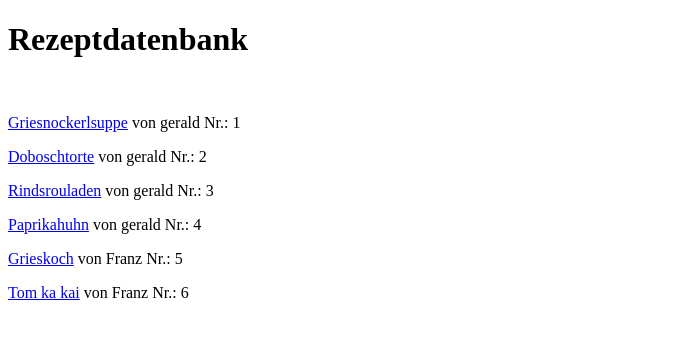
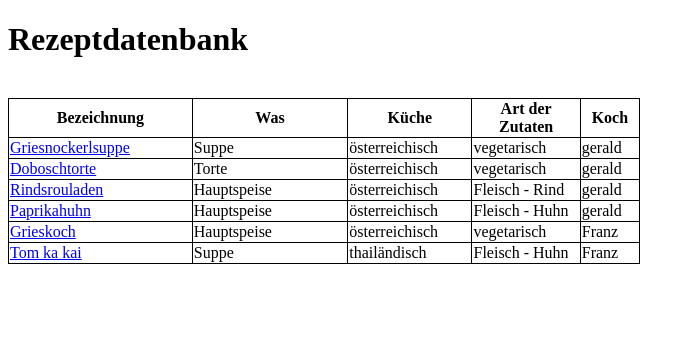
Before and after one commit to Gergerman/rdb-fuer-pa, a Django app: template templates/list.html in a window 1280 px wide. Shown: the part 26-365 px from the top of the page, without its empty margins (0-695 px from the left). Run offline with Django 3.2, Linux system fonts and the light colour scheme; the template is opened without the code that fills it: values that come from a table or form of the project are taken from there, others are empty; data comes from the database, SQL or seed files in the repository; both versions use the stored data as it was after the commit.

Commit message:
Tabellenanzeige

```diff
--- a/templates/list.html
+++ b/templates/list.html
@@ -3,10 +3,32 @@
 
 {% block content %}
 
+<style>
+    table, th, td {
+      border: 1px solid black;
+      border-collapse: collapse;
+    }
+</style>
+
+<table style="width:50%">
+    <tr>
+        <th style="width:15%">Bezeichnung</th>
+        <th style="width:15%">Was</th>
+        <th style="width:8%">Küche</th>
+        <th style="width:8%">Art der Zutaten</th>
+        <th style="width:4%">Koch</th>
+    </tr>
+
 {% for rezept in object_list %}
-    <div>
-        <p><a href="{{ rezept.get_absolute_url }}">{{ rezept.bezeichnung }}</a> von {{ rezept.koch }} Nr.: {{ rezept.pk }}</p>
-    </div>
+    <tr>
+        <td><a href="{{ rezept.get_absolute_url }}">{{ rezept.bezeichnung }}</a></td>
+        <td>{{ rezept.kategorie }}</td>
+        <td>{{ rezept.kueche }}</td>
+        <td>{{ rezept.art_zutaten }}</td>
+        <td>{{ rezept.koch }}</td>
+    </tr>
+ <!--      <p><a href="{{ rezept.get_absolute_url }}">{{ rezept.bezeichnung }}</a> von {{ rezept.koch }} Nr.: {{ rezept.pk }}</p> -->
 {% endfor %}
+</table>
 
 {% endblock content %}
```
Also changed, not shown: db.sqlite3.
